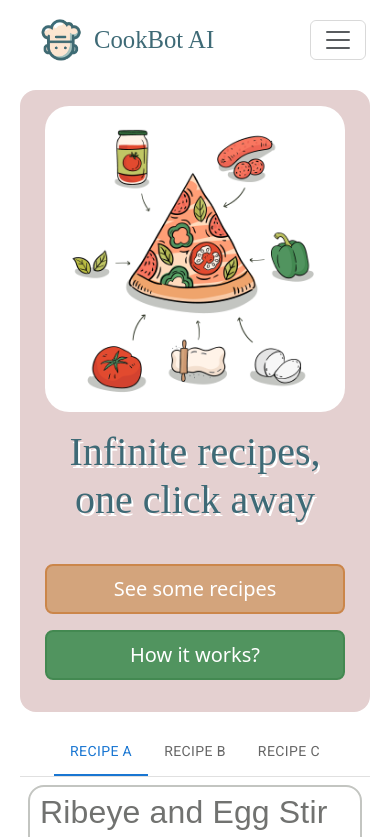
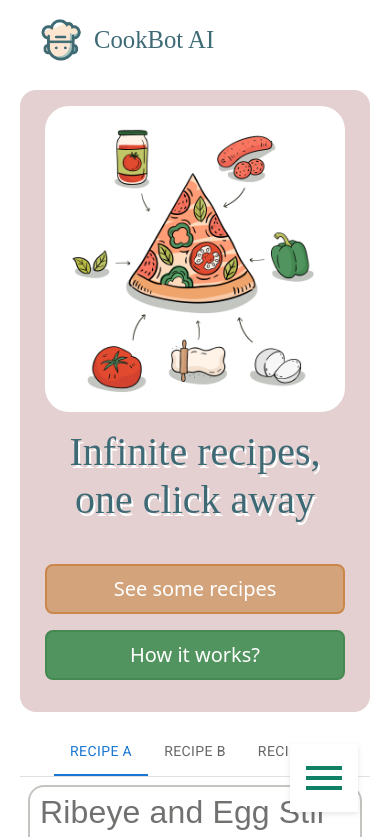
Before and after one commit to cleecoloma/cookbot-ai-app, a React (Vite) app: page / in a window 390 px wide. Shown: the top 837 px of the page. Built offline with nearby package versions, Linux system fonts and the light colour scheme; no server answers; a web font is replaced by a local one.

Commit message:
added HamburgerMenu component and styling

```diff
--- a/src/App.jsx
+++ b/src/App.jsx
@@ -1,4 +1,4 @@
-import React from 'react';
+import React, { useState, useEffect } from 'react';
 import 'bootstrap/dist/css/bootstrap.min.css';
 import Header from './components/Header';
 import Recipe from './components/Recipe';
@@ -7,6 +7,7 @@ import Profile from './components/Profile';
 import LoginModal from './components/LoginModal';
 import Hero from './components/Hero';
 import './styles/App.css';
+import HamburgerMenu from './components/HamburgerMenu';
 import RecipeBook from './components/RecipeBook';
 import HowTo from './components/HowTo';
 import Footer from './components/Footer';
@@ -14,6 +15,8 @@ import LoginProvider from './context/Login';
 import RecipeProvider from './context/Recipe';
 
 function App() {
+
+
   return (
     <Router>
       <LoginProvider>
--- /dev/null
+++ b/src/components/HamburgerMenu.jsx
@@ -0,0 +1,47 @@
+import React, { useState } from 'react';
+import CloseIcon from '@mui/icons-material/Close';
+import MenuIcon from '@mui/icons-material/Menu';
+import Navbar from 'react-bootstrap/Navbar';
+import Nav from 'react-bootstrap/Nav';
+import '../styles/HamburgerMenu.css';
+
+function HamburgerMenu() {
+  const [showMenu, setShowMenu] = useState(false);
+
+  const handleMenuToggle = () => {
+    setShowMenu(!showMenu);
+  };
+
+  return (
+    <div id='hamburger-menu' onClick={handleMenuToggle}>
+      {showMenu && (
+        <Navbar>
+          <Nav
+            id='mobile-navigation-links'
+            className='me-auto'
+            variant='underline'
+          >
+            <Nav.Link href='#home' className='header-links'>
+              Home
+            </Nav.Link>
+            <Nav.Link href='#background' className='header-links'>
+              Background
+            </Nav.Link>
+            <Nav.Link href='#skills' className='header-links'>
+              Skills
+            </Nav.Link>
+            <Nav.Link href='#projects' className='header-links'>
+              Projects
+            </Nav.Link>
+            <Nav.Link href='#contact' className='header-links'>
+              Contact
+            </Nav.Link>
+          </Nav>
+        </Navbar>
+      )}
+      {showMenu ? <CloseIcon id='close-button' /> : <MenuIcon />}
+    </div>
+  );
+}
+
+export default HamburgerMenu;
--- a/src/components/Header.jsx
+++ b/src/components/Header.jsx
@@ -1,8 +1,9 @@
-import React, { useEffect, useContext } from 'react';
+import React, { useState, useEffect, useContext } from 'react';
 import '../styles/Header.css';
 import Nav from 'react-bootstrap/Nav';
 import Navbar from 'react-bootstrap/Navbar';
 import { Link, NavLink } from 'react-router-dom';
+import HamburgerMenu from '../components/HamburgerMenu';
 import Button from 'react-bootstrap/Button';
 import { LoginContext } from '../context/Login';
 import { useAuth0 } from '@auth0/auth0-react';
@@ -25,19 +26,34 @@ function Header() {
     }
   }, [isAuthenticated]);
 
+  const [showMenu, setShowMenu] = useState(false);
+
+  useEffect(() => {
+    const handleResize = () => {
+      const showMenuQuery = window.matchMedia('(max-width: 1220px)').matches;
+      setShowMenu(showMenuQuery);
+    };
+
+    handleResize();
+
+    window.addEventListener('resize', handleResize);
+
+    return () => {
+      window.removeEventListener('resize', handleResize);
+    };
+  });
+
   return (
-    <Navbar
-      id='header-navbar'
-      fixed='top'
-      expand='xl'
-    >
+    <Navbar id='header-navbar' fixed='top' expand='xl'>
       <Navbar.Brand as={Link} to='/' id='brand-name'>
         <img id='brand-image' src='../../images/cookbot-logo.png' />
         <h2>CookBot AI</h2>
       </Navbar.Brand>
-      <Navbar.Toggle aria-controls='basic-navbar-nav' />
-      <Navbar.Collapse id='basic-navbar-nav'>
-        <Nav className='me-auto header-link-paths' variant='underline'>
+      {showMenu ? (
+        <HamburgerMenu />
+      ) : (
+        <>
+          <Nav className='header-link-paths me-auto' variant='underline'>
             <Nav.Link as={NavLink} to='/'>
               Home
             </Nav.Link>{' '}
@@ -54,7 +70,7 @@ function Header() {
               </Button>
             )}
             {isAuthenticated && (
-            <div id='logout-button'>
+              <div id='action-button'>
                 <Link className='nav-link' to='/profile'>
                   <Button id='profile-button'>
                     Welcome, {loggedUser ? loggedUser.nickname : null}
@@ -64,7 +80,7 @@ function Header() {
               </div>
             )}
             {isDemoAccount && (
-            <div id='logout-button'>
+              <div id='action-button'>
                 <Link className='nav-link' to='/profile'>
                   <Button id='profile-button' onClick={handleProfilePage}>
                     Welcome, {loggedUser.nickname}
@@ -76,7 +92,8 @@ function Header() {
               </div>
             )}
           </div>
-      </Navbar.Collapse>
+        </>
+      )}
     </Navbar>
   );
 }
--- a/src/styles/Footer.css
+++ b/src/styles/Footer.css
@@ -36,7 +36,7 @@
   color: #3e6a76;
 }
 
-@media only screen and (min-width: 1001px) and (max-width: 1220px) {
+@media only screen and (min-width: 1221px) and (max-width: 1440px) {
   .footer-container {
     max-width: 1200px;
   }
--- /dev/null
+++ b/src/styles/HamburgerMenu.css
@@ -0,0 +1,38 @@
+#hamburger-menu {
+  position: fixed;
+  bottom: 2rem;
+  right: 2rem;
+  cursor: pointer;
+  background-color: #fff;
+  color: #0f8064;
+  padding: 10px;
+  box-shadow: 0 2px 5px rgba(0, 0, 0, 0.1);
+  z-index: 1000;
+  text-align: end;
+}
+
+#hamburger-menu svg {
+  font-size: 3rem;
+}
+
+@media only screen and (max-width: 800px) {
+  #mobile-navigation-links {
+    display: flex;
+    flex-direction: column;
+  }
+}
+
+#mobile-navigation-links {
+  padding: 0 2rem;
+  text-align: center;
+  color: #5b5b5b;
+  text-decoration: none;
+}
+
+#close-button {
+  margin-top: 10px;
+}
+
+#hamburger-menu:hover {
+  background-color: #f1f5f4;
+}
--- a/src/styles/Header.css
+++ b/src/styles/Header.css
@@ -17,7 +17,13 @@
   border-radius: 6px;
 }
 
+.navbar-collapsed-buttons {
+  justify-content: space-between;
+}
+
 .header-link-paths {
+  display: flex;
+  justify-content: space-between;
   letter-spacing: 2px;
   font-family: 'Gluten', cursive;
   font-weight: 300;
@@ -61,7 +67,7 @@
   background-color: lightblue;
 }
 
-#logout-button {
+#action-button {
   display: flex;
   justify-content: center;
   align-items: center;
@@ -78,6 +84,7 @@
 }
 
 #create-button {
+  margin-right: 1rem;
   border: 2px solid #438951;
   background-color: #51945f;
 }
@@ -100,6 +107,10 @@
   #header-navbar {
     max-width: 1200px;
   }
+
+  .navbar-collapsed-buttons {
+    justify-content: space-between;
+  }
 }
 
 @media only screen and (min-width: 1001px) and (max-width: 1220px) {
@@ -111,6 +122,34 @@
 @media only screen and (min-width: 801px) and (max-width: 1000px) {
   #header-navbar {
     max-width: 750px;
+  }
+}
+
+@media only screen and (max-width: 1199px) {
+  .header-link-paths {
+    display: flex;
+    justify-content: end;
+    align-items: end;
+  }
+
+  .navbar-collapsed-buttons {
+    flex-direction: column;
+  }
+
+  #profile-button {
+    order: 1;
+  }
+
+  .header-link {
+    display: flex;
+    flex-direction: column;
+    justify-content: end;
+  }
+
+  #action-button {
+    display: flex;
+    flex-direction: column;
+    justify-content: end;
   }
 }
 
```
Lines whose indentation alone changed are shown as unchanged.
